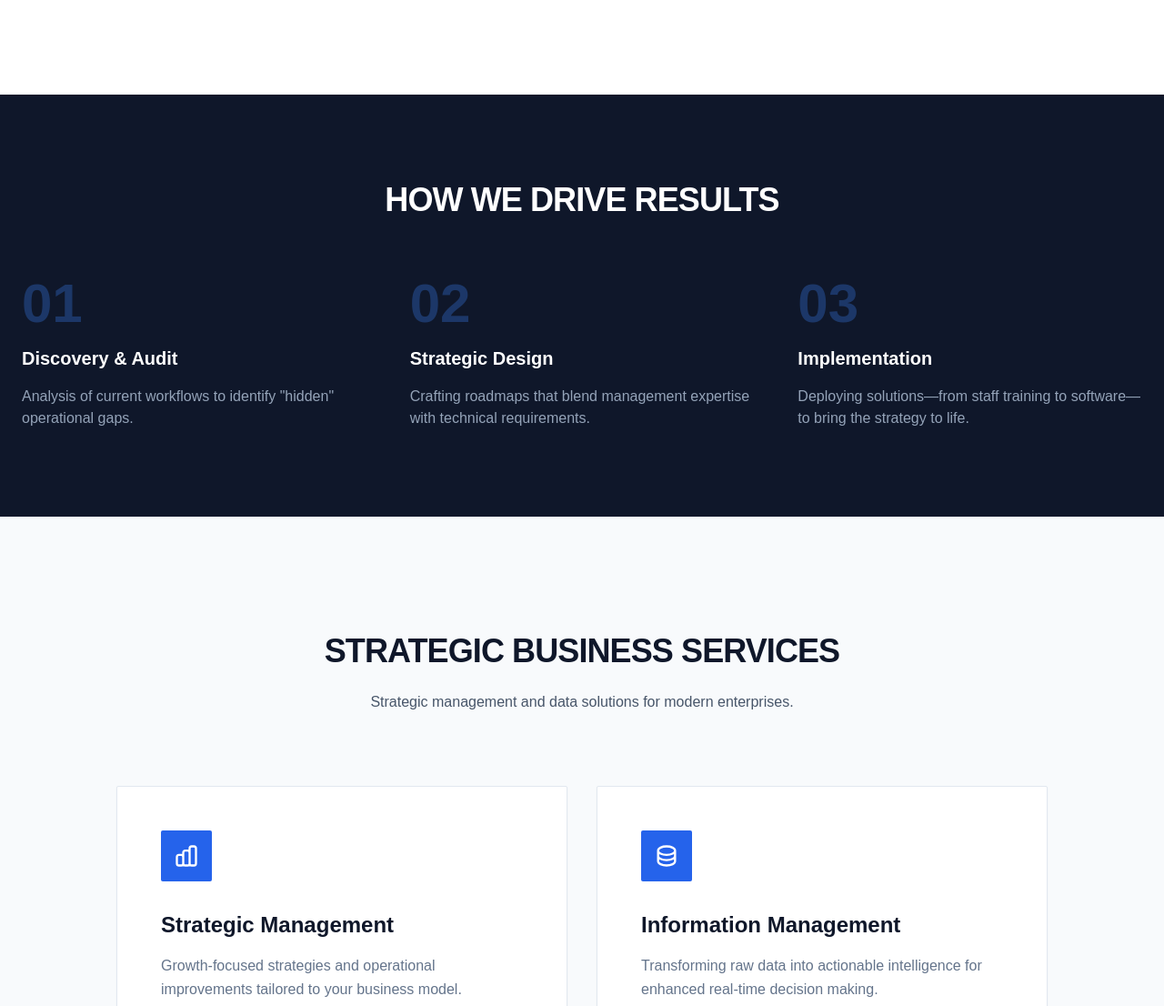
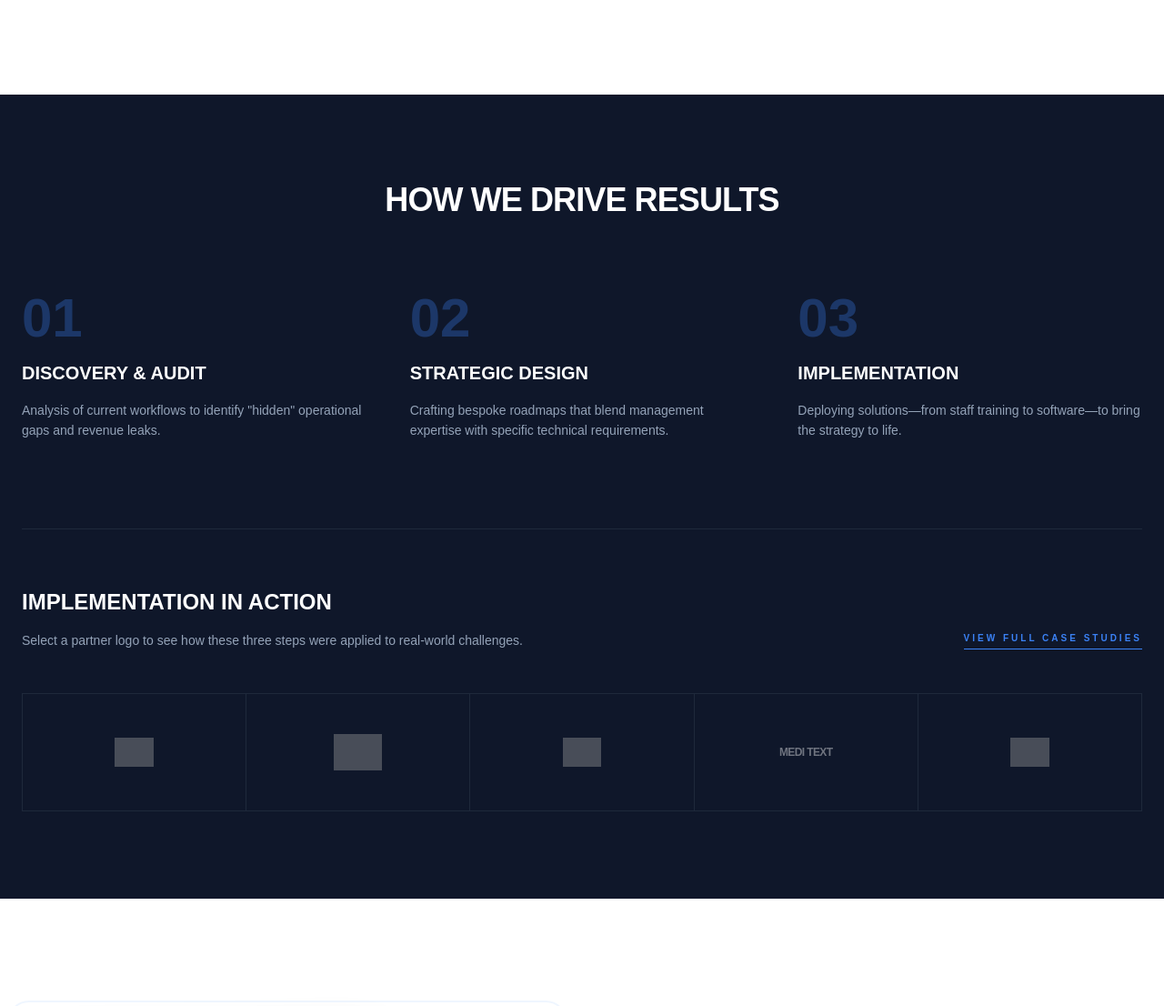
Before and after one commit to bensonjudge/aimbuc-welcome-site, a Flask app: template templates/index.html in a window 1280 px wide. Shown: the part 1966-3072 px from the top of the page at 91% size. Run offline with Flask 3, Linux system fonts and the light colour scheme; the template is opened without the code that fills it, so the values that code supplies are empty; some libraries are stand-ins or nearby versions; grey boxes are pictures that could not be loaded.

Commit message:
Updated service page

```diff
--- a/templates/index.html
+++ b/templates/index.html
@@ -49,7 +49,7 @@
     </a>
     <nav class="hidden lg:flex items-center space-x-10">
       <a href="#about" class="text-slate-600 hover:text-blue-600 text-sm font-bold uppercase tracking-widest transition">About</a>
-      <a href="#services" class="text-slate-600 hover:text-blue-600 text-sm font-bold uppercase tracking-widest transition">Services</a>
+      <a href="services.html" class="text-slate-600 hover:text-blue-600 text-sm font-bold uppercase tracking-widest transition">Services</a>
       <a href="#cloud-store" class="text-slate-600 hover:text-blue-600 text-sm font-bold uppercase tracking-widest transition">ERP Store</a>
       <a href="#insights" class="text-slate-600 hover:text-blue-600 text-sm font-bold uppercase tracking-widest transition">Insights</a>
       <a href="#contact" class="px-6 py-2 bg-slate-900 text-white rounded-sm text-sm font-bold hover:bg-blue-600 transition shadow-lg">GET STARTED</a>
@@ -67,7 +67,7 @@
     </div>
     <nav class="flex flex-col space-y-8 text-2xl font-bold uppercase tracking-widest">
         <a href="#about">About</a>
-        <a href="#services">Services</a>
+        <a href="services.html">Services</a>
         <a href="#cloud-store">ERP Store</a>
         <a href="#insights">Insights</a>
         <a href="#contact" class="text-blue-500">Get Started</a>
@@ -83,7 +83,7 @@
         <h1 class="text-5xl lg:text-7xl font-black text-slate-900 leading-[1.1] mb-8">Empowering Teams <br><span class="relative inline-block text-blue-600">with Personalized Tools<div class="absolute bottom-2 left-0 w-full h-3 bg-blue-100 -z-10"></div></span> & Strategies.</h1>
         <p class="text-xl text-slate-600 mb-10 leading-relaxed max-w-lg font-medium border-l-4 border-slate-200 pl-6">At Aimbuc, we help businesses work smarter by delivering Strategies & Tools tailored to their goals, workflows, and long-term growth ambitions.</p>
         <div class="flex flex-wrap gap-4">
-            <a href="#services" class="px-10 py-5 bg-blue-600 text-white font-bold rounded-sm hover:bg-slate-900 transition-all shadow-xl shadow-blue-200 uppercase tracking-widest text-sm">Core Services</a>
+            <a href="services.html" class="px-10 py-5 bg-blue-600 text-white font-bold rounded-sm hover:bg-slate-900 transition-all shadow-xl shadow-blue-200 uppercase tracking-widest text-sm">Core Services</a>
             <a href="#contact" class="px-10 py-5 bg-white text-slate-900 font-bold border border-slate-200 rounded-sm hover:border-blue-600 transition-all uppercase tracking-widest text-sm">Consult an Expert</a>
         </div>
       </div>
@@ -125,7 +125,7 @@
                 <img src="https://raw.githubusercontent.com/bensonjudge/images/main/keblog.png" class="max-h-12 w-auto opacity-60 group-hover:opacity-100 transition-opacity" alt="Kebby">
             </div>
             <div class="flex items-center justify-center min-w-[280px] h-32 bg-slate-50 border border-slate-100 rounded-sm p-8 grayscale hover:grayscale-0 transition-all duration-500 hover:shadow-xl hover:bg-white group">
-                <img src="https://raw.githubusercontent.com/bensonjudge/images/main/Artin%20Tech.jpeg" class="max-h-10 w-auto opacity-60 group-hover:opacity-100 transition-opacity" alt="Artin Tech">
+                <img src="https://raw.githubusercontent.com/bensonjudge/images/main/techlume.png" class="max-h-10 w-auto opacity-60 group-hover:opacity-100 transition-opacity" alt="Artin Tech">
             </div>
              <div class="flex items-center justify-center min-w-[280px] h-32 bg-slate-50 border border-slate-100 rounded-sm p-8 grayscale hover:grayscale-0 transition-all duration-500 hover:shadow-xl hover:bg-white group">
                 <img src="https://raw.githubusercontent.com/bensonjudge/images/main/Screenshot%202025-01-22%20at%205.47.19%20AM.png" class="max-h-10 w-auto opacity-60 group-hover:opacity-100 transition-opacity" alt="High Lenders Mo">
@@ -149,7 +149,7 @@
                 <img src="https://raw.githubusercontent.com/bensonjudge/images/main/keblog.png" class="max-h-12 w-auto opacity-60 group-hover:opacity-100 transition-opacity" alt="Kebby">
             </div>
             <div class="flex items-center justify-center min-w-[280px] h-32 bg-slate-50 border border-slate-100 rounded-sm p-8 grayscale hover:grayscale-0 transition-all duration-500 hover:shadow-xl hover:bg-white group">
-                <img src="https://raw.githubusercontent.com/bensonjudge/images/main/Artin%20Tech.jpeg" class="max-h-10 w-auto opacity-60 group-hover:opacity-100 transition-opacity" alt="Artin Tech">
+                <img src="https://raw.githubusercontent.com/bensonjudge/images/main/techlume.png" class="max-h-10 w-auto opacity-60 group-hover:opacity-100 transition-opacity" alt="Artin Tech">
             </div>
             <div class="flex items-center justify-center min-w-[280px] h-32 bg-slate-50 border border-slate-100 rounded-sm p-8 grayscale hover:grayscale-0 transition-all duration-500 hover:shadow-xl hover:bg-white group">
                 <img src="https://raw.githubusercontent.com/bensonjudge/images/main/Screenshot%202025-01-22%20at%205.47.19%20AM.png" class="max-h-10 w-auto opacity-60 group-hover:opacity-100 transition-opacity" alt="High Lenders Mo">
@@ -214,84 +214,79 @@
 </section>
 
 <section class="py-24 bg-slate-900 text-white">
-    <div class="container mx-auto px-6 text-center">
-        <h2 class="text-4xl font-black mb-16 uppercase tracking-tight">How We Drive Results</h2>
-        <div class="grid md:grid-cols-3 gap-12 text-left">
+    <div class="container mx-auto px-6">
+        <div class="text-center mb-20">
+            <h2 class="text-4xl font-black uppercase tracking-tight">How We Drive Results</h2>
+        </div>
+
+        <div class="grid md:grid-cols-3 gap-12 text-left mb-24">
             <div class="space-y-4">
                 <div class="text-blue-500 text-6xl font-black opacity-30">01</div>
-                <h3 class="text-xl font-bold">Discovery & Audit</h3>
-                <p class="text-slate-400">Analysis of current workflows to identify "hidden" operational gaps.</p>
+                <h3 class="text-xl font-bold uppercase">Discovery & Audit</h3>
+                <p class="text-slate-400 text-sm leading-relaxed">Analysis of current workflows to identify "hidden" operational gaps and revenue leaks.</p>
             </div>
             <div class="space-y-4">
                 <div class="text-blue-500 text-6xl font-black opacity-30">02</div>
-                <h3 class="text-xl font-bold">Strategic Design</h3>
-                <p class="text-slate-400">Crafting roadmaps that blend management expertise with technical requirements.</p>
+                <h3 class="text-xl font-bold uppercase">Strategic Design</h3>
+                <p class="text-slate-400 text-sm leading-relaxed">Crafting bespoke roadmaps that blend management expertise with specific technical requirements.</p>
             </div>
             <div class="space-y-4">
                 <div class="text-blue-500 text-6xl font-black opacity-30">03</div>
-                <h3 class="text-xl font-bold">Implementation</h3>
-                <p class="text-slate-400">Deploying solutions—from staff training to software—to bring the strategy to life.</p>
+                <h3 class="text-xl font-bold uppercase">Implementation</h3>
+                <p class="text-slate-400 text-sm leading-relaxed">Deploying solutions—from staff training to software—to bring the strategy to life.</p>
+            </div>
+        </div>
+
+        <div class="border-t border-slate-800 pt-16">
+            <div class="flex flex-col md:flex-row justify-between items-end mb-12 gap-6">
+                <div class="max-w-xl">
+                    <h3 class="text-2xl font-black uppercase mb-4">Implementation in Action</h3>
+                    <p class="text-slate-400 text-sm">Select a partner logo to see how these three steps were applied to real-world challenges.</p>
+                </div>
+                <a href="services.html" class="text-[10px] font-black uppercase tracking-[0.3em] text-blue-500 hover:text-white transition-colors border-b border-blue-500 pb-1">View Full Case Studies</a>
+            </div>
+
+            <div class="grid grid-cols-2 md:grid-cols-5 gap-px bg-slate-800 border border-slate-800">
+
+                <div class="group relative bg-slate-900 p-8 h-32 flex items-center justify-center overflow-hidden cursor-pointer">
+                    <img src="https://raw.githubusercontent.com/bensonjudge/images/main/Pirchmart_Full%20Colour.png" class="max-h-8 w-auto opacity-40 group-hover:opacity-100 group-hover:scale-110 transition-all duration-500" alt="Pirch Mart">
+                    <div class="absolute inset-0 bg-blue-600 translate-y-full group-hover:translate-y-0 transition-transform duration-300 p-4 flex items-center justify-center text-center">
+                        <p class="text-[9px] font-bold uppercase tracking-widest leading-tight">Pirch Mart: Retail Setup & Strategy</p>
+                    </div>
+                </div>
+
+                <div class="group relative bg-slate-900 p-8 h-32 flex items-center justify-center overflow-hidden cursor-pointer">
+                    <img src="https://raw.githubusercontent.com/bensonjudge/images/main/goodleaflogo.png" class="max-h-10 w-auto opacity-40 group-hover:opacity-100 group-hover:scale-110 transition-all duration-500" alt="Goodleaf">
+                    <div class="absolute inset-0 bg-blue-600 translate-y-full group-hover:translate-y-0 transition-transform duration-300 p-4 flex items-center justify-center text-center">
+                        <p class="text-[9px] font-bold uppercase tracking-widest leading-tight">Goodleaf: Pharma Ops & Systems</p>
+                    </div>
+                </div>
+
+                <div class="group relative bg-slate-900 p-8 h-32 flex items-center justify-center overflow-hidden cursor-pointer">
+                    <img src="https://raw.githubusercontent.com/bensonjudge/images/main/techlume.png" class="max-h-8 w-auto opacity-40 group-hover:opacity-100 group-hover:scale-110 transition-all duration-500" alt="Techlumier">
+                    <div class="absolute inset-0 bg-blue-600 translate-y-full group-hover:translate-y-0 transition-transform duration-300 p-4 flex items-center justify-center text-center">
+                        <p class="text-[9px] font-bold uppercase tracking-widest leading-tight">Techlumier: Brand & Registration</p>
+                    </div>
+                </div>
+
+                <div class="group relative bg-slate-900 p-8 h-32 flex items-center justify-center overflow-hidden cursor-pointer">
+                    <span class="text-xs font-black uppercase tracking-tighter opacity-40 group-hover:opacity-100 transition-all">Medi Text</span>
+                    <div class="absolute inset-0 bg-blue-600 translate-y-full group-hover:translate-y-0 transition-transform duration-300 p-4 flex items-center justify-center text-center">
+                        <p class="text-[9px] font-bold uppercase tracking-widest leading-tight">Medi Text: System Migration</p>
+                    </div>
+                </div>
+
+                <div class="group relative bg-slate-900 p-8 h-32 flex items-center justify-center overflow-hidden cursor-pointer">
+                    <img src="https://raw.githubusercontent.com/bensonjudge/images/main/Autoterminal.png" class="max-h-8 w-auto opacity-40 group-hover:opacity-100 group-hover:scale-110 transition-all duration-500" alt="Auto Terminal">
+                    <div class="absolute inset-0 bg-blue-600 translate-y-full group-hover:translate-y-0 transition-transform duration-300 p-4 flex items-center justify-center text-center">
+                        <p class="text-[9px] font-bold uppercase tracking-widest leading-tight">Auto Terminal: Media Production</p>
+                    </div>
+                </div>
+
             </div>
         </div>
     </div>
 </section>
-
-<section id="services" class="py-32 bg-slate-50">
-    <div class="container mx-auto px-6">
-        <div class="text-center max-w-3xl mx-auto mb-20">
-            <h2 class="text-4xl font-black text-slate-900 mb-6 uppercase tracking-tight">Strategic Business Services</h2>
-            <p class="text-slate-600">Strategic management and data solutions for modern enterprises.</p>
-        </div>
-        <div class="grid md:grid-cols-2 gap-8 max-w-5xl mx-auto">
-            <div class="bg-white rounded-sm border border-slate-200 shadow-sm hover:shadow-md transition-shadow flex flex-col h-full">
-                <div class="p-12 pb-8 flex-grow">
-                    <div class="w-14 h-14 bg-blue-600 text-white rounded-sm flex items-center justify-center mb-8">
-                        <svg class="w-7 h-7" fill="none" stroke="currentColor" viewBox="0 0 24 24"><path stroke-linecap="round" stroke-linejoin="round" stroke-width="2" d="M9 19v-6a2 2 0 00-2-2H5a2 2 0 00-2 2v6a2 2 0 002 2h2a2 2 0 002-2zm0 0V9a2 2 0 012-2h2a2 2 0 012 2v10m-6 0a2 2 0 002 2h2a2 2 0 002-2m0 0V5a2 2 0 012-2h2a2 2 0 012 2v14a2 2 0 01-2 2h-2a2 2 0 01-2-2z"/></svg>
-                    </div>
-                    <h3 class="text-2xl font-bold mb-4 text-slate-900">Strategic Management</h3>
-                    <p class="text-slate-500 mb-8 leading-relaxed">Growth-focused strategies and operational improvements tailored to your business model.</p>
-                    <ul class="space-y-3 text-sm font-bold text-blue-600 uppercase tracking-widest">
-                        <li>● Business Development Services</li>
-                        <li>● Change Management</li>
-                        <li>● KPI Design</li>
-                    </ul>
-                </div>
-                <div class="p-8 pt-0 border-t border-slate-50 mt-auto">
-                    <a href="#" class="flex items-center justify-center w-full py-4 bg-blue-600 text-white font-bold uppercase tracking-widest text-xs hover:bg-slate-900 transition-all rounded-sm shadow-sm group">
-                        Learn More
-                        <svg xmlns="http://www.w3.org/2000/svg" class="h-4 w-4 ml-2 group-hover:translate-x-1 transition-transform" fill="none" viewBox="0 0 24 24" stroke="currentColor">
-                            <path stroke-linecap="round" stroke-linejoin="round" stroke-width="2" d="M17 8l4 4m0 0l-4 4m4-4H3" />
-                        </svg>
-                    </a>
-                </div>
-            </div>
-
-            <div class="bg-white rounded-sm border border-slate-200 shadow-sm hover:shadow-md transition-shadow flex flex-col h-full">
-                <div class="p-12 pb-8 flex-grow">
-                    <div class="w-14 h-14 bg-blue-600 text-white rounded-sm flex items-center justify-center mb-8">
-                        <svg class="w-7 h-7" fill="none" stroke="currentColor" viewBox="0 0 24 24"><path stroke-linecap="round" stroke-linejoin="round" stroke-width="2" d="M4 7v10c0 2.21 3.582 4 8 4s8-1.79 8-4V7M4 7c0 2.21 3.582 4 8 4s8-1.79 8-4M4 7c0-2.21 3.582-4 8-4s8 1.79 8 4m0 5c0 2.21-3.582 4-8 4s-8-1.79-8-4"/></svg>
-                    </div>
-                    <h3 class="text-2xl font-bold mb-4 text-slate-900">Information Management</h3>
-                    <p class="text-slate-500 mb-8 leading-relaxed">Transforming raw data into actionable intelligence for enhanced real-time decision making.</p>
-                    <ul class="space-y-3 text-sm font-bold text-blue-600 uppercase tracking-widest">
-                        <li>● Document Capture Services</li>
-                        <li>● Cloud and Offline ERP Solutions</li>
-                        <li>● Info Tech Shop</li>
-                    </ul>
-                </div>
-                <div class="p-8 pt-0 border-t border-slate-50 mt-auto">
-                    <a href="#" class="flex items-center justify-center w-full py-4 bg-blue-600 text-white font-bold uppercase tracking-widest text-xs hover:bg-slate-900 transition-all rounded-sm shadow-sm group">
-                        Learn More
-                        <svg xmlns="http://www.w3.org/2000/svg" class="h-4 w-4 ml-2 group-hover:translate-x-1 transition-transform" fill="none" viewBox="0 0 24 24" stroke="currentColor">
-                            <path stroke-linecap="round" stroke-linejoin="round" stroke-width="2" d="M17 8l4 4m0 0l-4 4m4-4H3" />
-                        </svg>
-                    </a>
-                </div>
-            </div>
-        </div>
-    </div>
-</section>
-
 <section id="inventory-management" class="py-32 bg-white">
     <div class="container mx-auto px-6 flex flex-col lg:flex-row gap-16 items-center">
         <div class="lg:w-1/2 relative">
```
